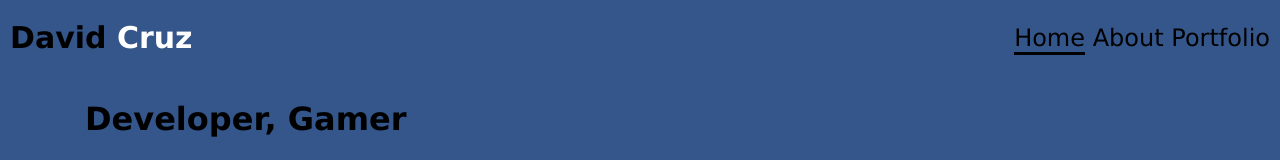
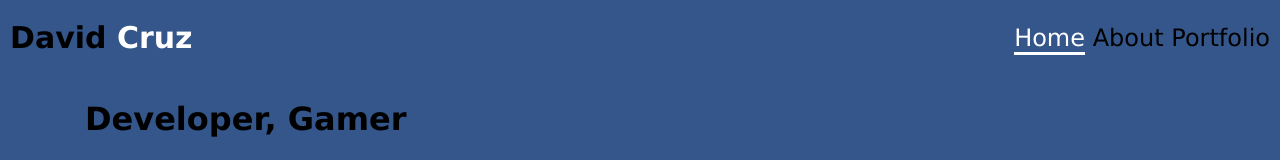
Before and after one commit to M4dave/Personal-Website, a plain HTML site: page index.html in a window 1280 px wide. Shown: the top 160 px of the page. Drawn offline with nearby package versions, Linux system fonts and the light colour scheme.

Commit message:
updated css

```diff
--- a/style.css
+++ b/style.css
@@ -4,7 +4,7 @@
   box-sizing: border-box;
   font-family: Verdana, Geneva, Tahoma, sans-serif;
   text-decoration: none;
-  list-style: none;
+/*   list-style: none; */
   background-color: #34568B;
   color: black;
 }
@@ -19,8 +19,8 @@
   display: flex;
   justify-content: space-between;
   align-items: center;
-  z-index: 100;
-  backdrop-filter: blur(10px);
+/*   z-index: 100; */
+/*   backdrop-filter: blur(10px); */
 }
 
 .nav a{
@@ -34,6 +34,7 @@
 .links a:hover,
 .links a.active{
     border-bottom: 3px solid;
+    color: white;
 }
 
 .header{
@@ -145,8 +146,6 @@ h1{
 }
 
 #alohaIMG, #itemsIMG, #foodIMG{
-/*   width: 200px;
-  height: 200px; */
   margin-right: 10px;
   float: left;
 }
```
